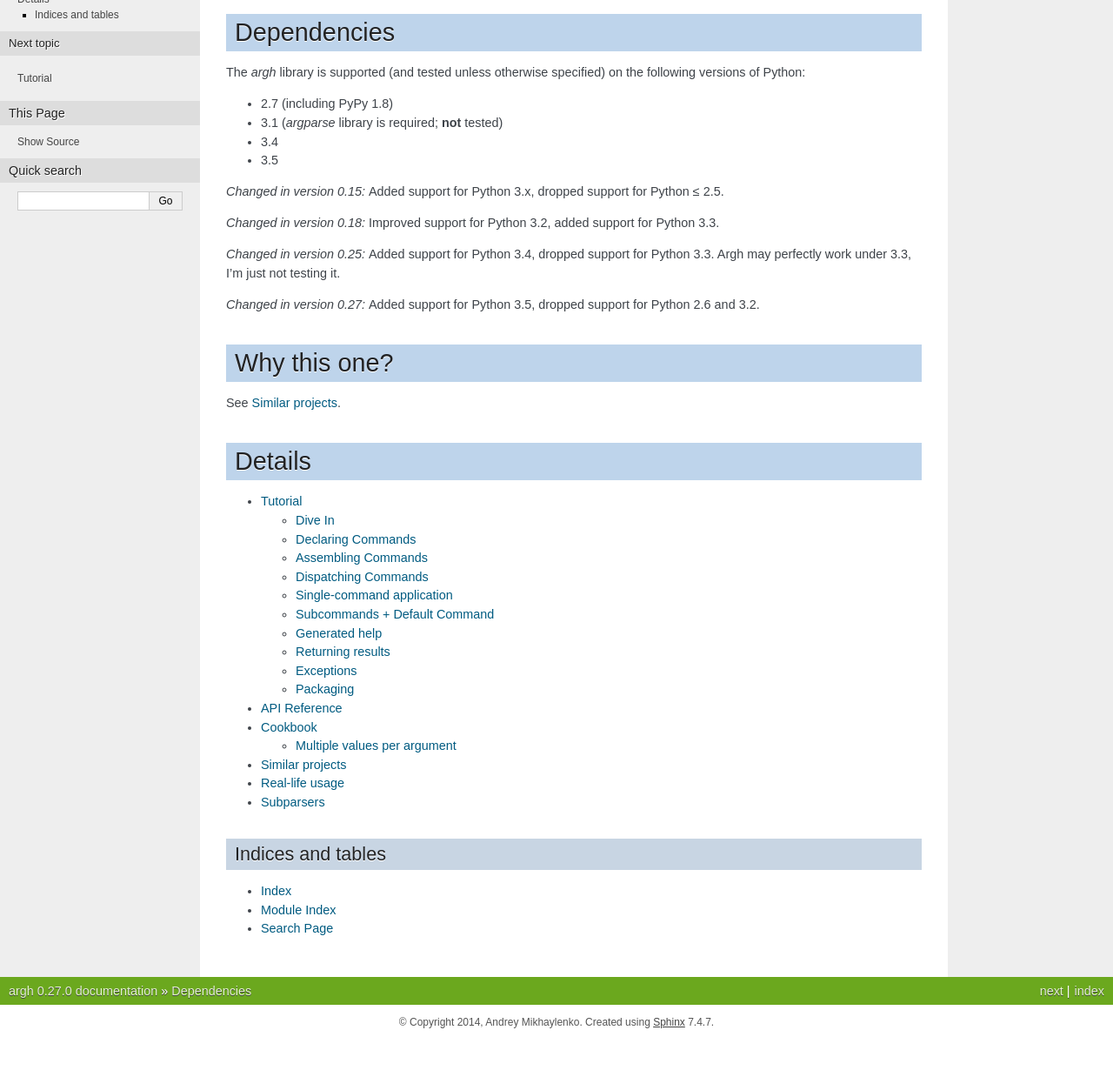
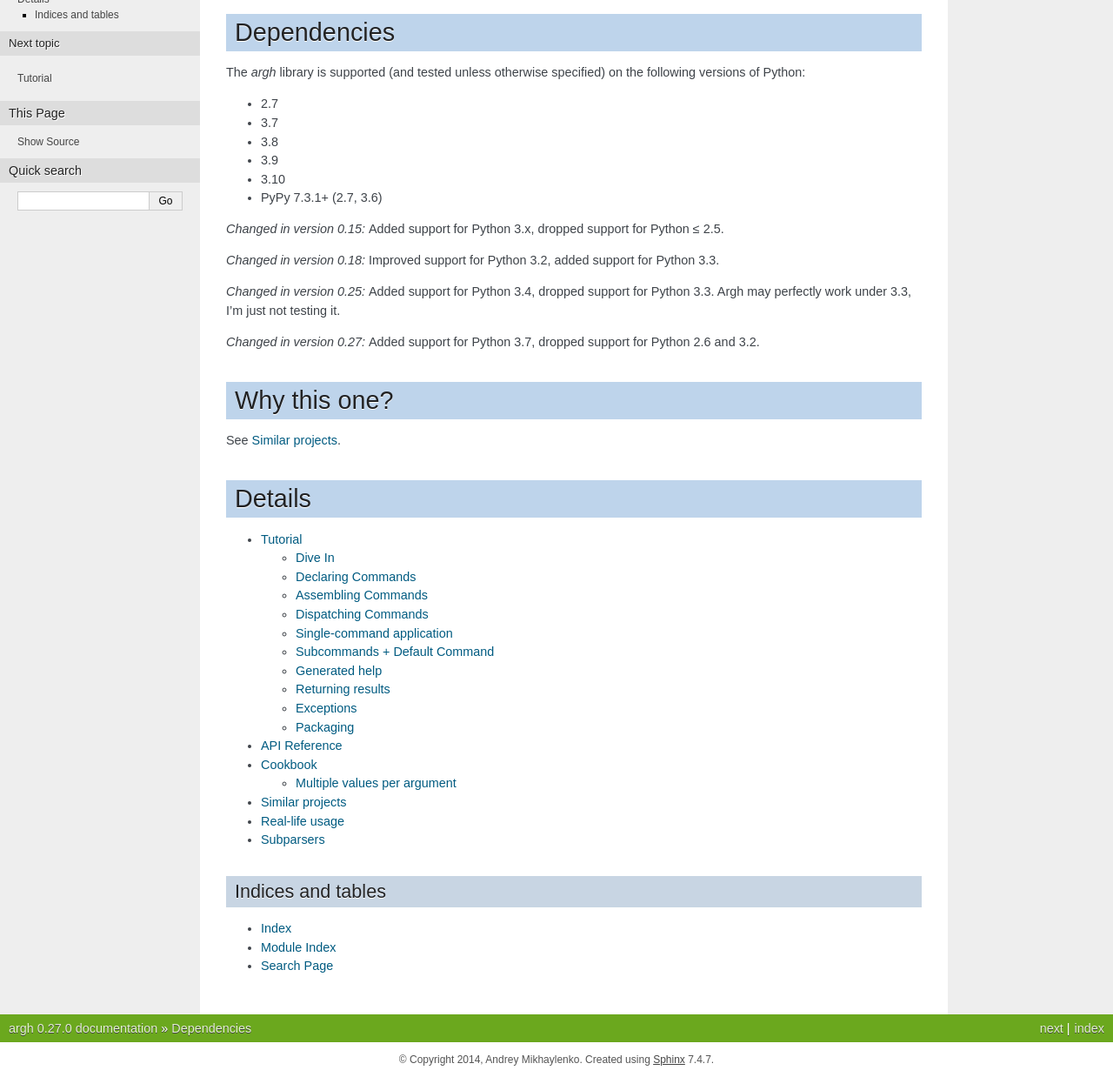
Before and after one commit to neithere/argh, a Sphinx documentation site: the page built from docs/index.rst, in a window 1280 px wide, cut to the strip 136-1374 px from the top of the page. Shown: the whole strip at 87% size. Built offline with Sphinx 7.4.7, drawn with Linux system fonts in a browser that asks for light colours; before the commit the page ends 1331 px from its top, so only the background shows below that.

Commit message:
chore: update supported Python versions everywhere
Documentation, trove classifiers, tests (tox, CI).

```diff
--- a/docs/index.rst
+++ b/docs/index.rst
@@ -6,10 +6,12 @@ Dependencies
 The `argh` library is supported (and tested unless otherwise specified) on
 the following versions of Python:
 
-* 2.7 (including PyPy 1.8)
-* 3.1 (`argparse` library is required; **not** tested)
-* 3.4
-* 3.5
+* 2.7
+* 3.7
+* 3.8
+* 3.9
+* 3.10
+* PyPy 7.3.1+ (2.7, 3.6)
 
 .. versionchanged:: 0.15
    Added support for Python 3.x, dropped support for Python ≤ 2.5.
@@ -22,7 +24,7 @@ the following versions of Python:
    Argh may perfectly work under 3.3, I'm just not testing it.
 
 .. versionchanged:: 0.27
-   Added support for Python 3.5, dropped support for Python 2.6 and 3.2.
+   Added support for Python 3.7, dropped support for Python 2.6 and 3.2.
 
 Why this one?
 -------------
--- a/setup.py
+++ b/setup.py
@@ -93,8 +93,10 @@ setup(
         'Programming Language :: Python :: 2',
         'Programming Language :: Python :: 2.7',
         'Programming Language :: Python :: 3',
-        'Programming Language :: Python :: 3.4',
-        'Programming Language :: Python :: 3.5',
+        'Programming Language :: Python :: 3.7',
+        'Programming Language :: Python :: 3.8',
+        'Programming Language :: Python :: 3.9',
+        'Programming Language :: Python :: 3.10',
         'Programming Language :: Python :: Implementation :: CPython',
         'Programming Language :: Python :: Implementation :: PyPy',
         'Topic :: Software Development :: User Interfaces',
```
Also changed, not shown: 3 other files.
